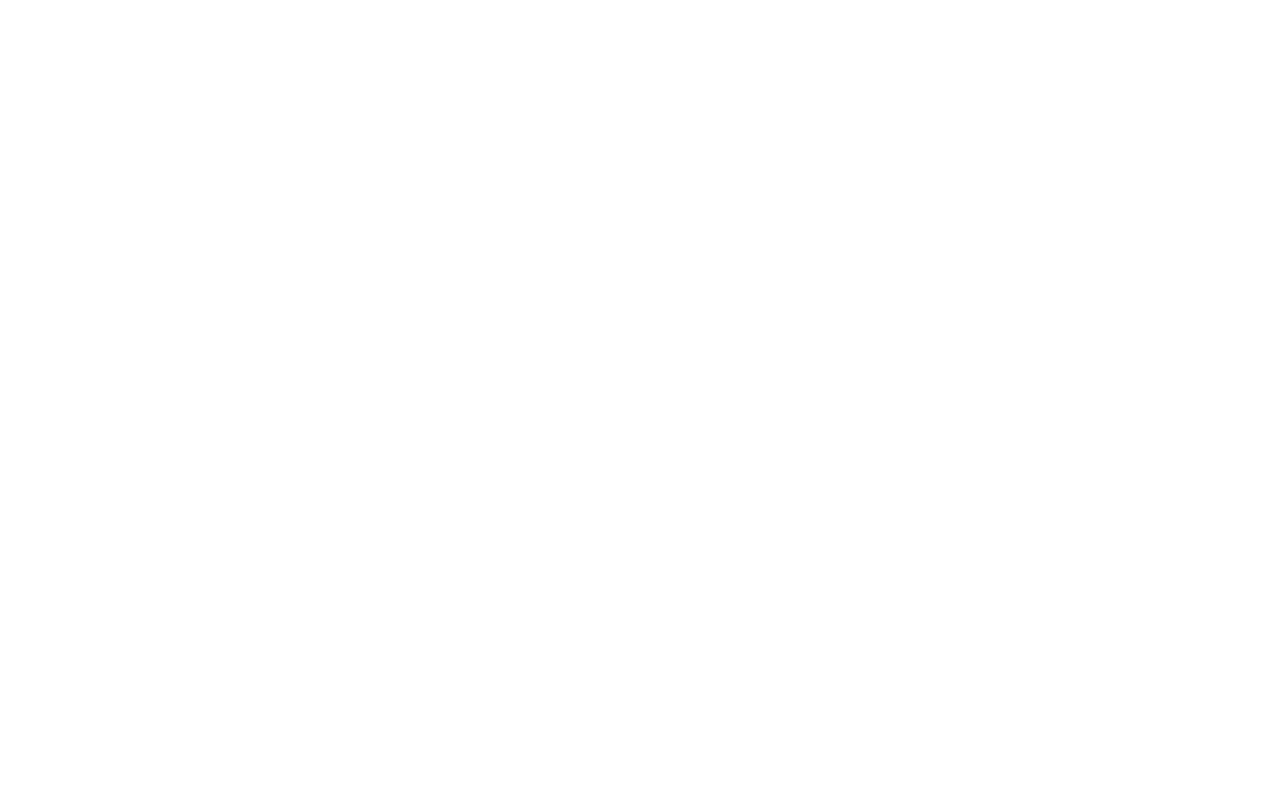
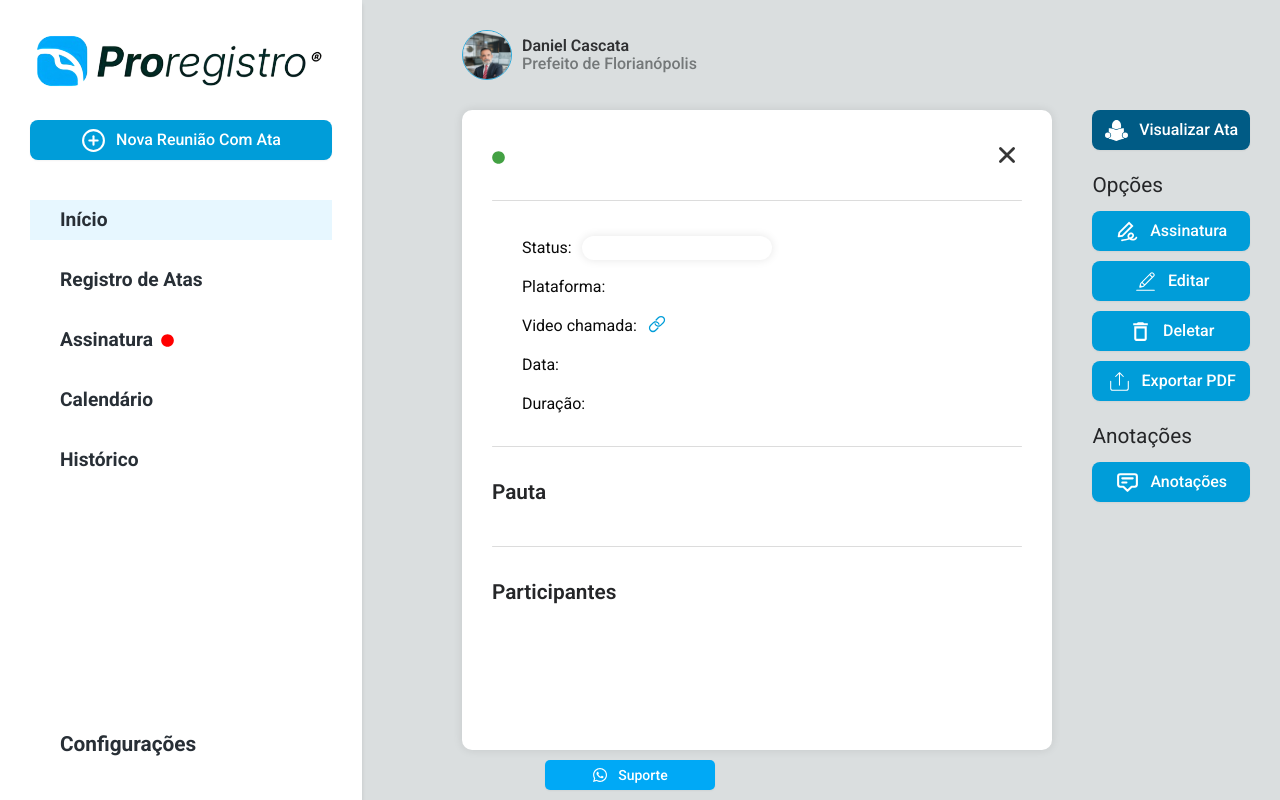
Before and after one commit to warlleism/front-end-challenge-react-typescript, a React (Vite) app: page /listOneAtaRegister in a window 1280 px wide. Built offline with nearby package versions, Linux system fonts and the light colour scheme.

Commit message:
fix: correções na configuração de vite para deploy

```diff
--- a/src/layout/Layout.tsx
+++ b/src/layout/Layout.tsx
@@ -26,10 +26,10 @@
             </div>
             <ul className="menu-ul-list">
                 <li className="menu-item" style={{ background: routerSelect === "home" ? "#E7F7FF" : "transparent" }}><a href="/" onClick={() => handleRouterSelect("home")}>Início</a></li>
-                <li className="menu-item" style={{ background: routerSelect === "about" ? "#E7F7FF" : "transparent" }}><a href="/challenger/atasRegister" onClick={() => handleRouterSelect("about")}>Registro de Atas</a></li>
-                <li className="menu-item" style={{ background: routerSelect === "signature" ? "#E7F7FF" : "transparent" }}><a href="/challenger/atasRegister" onClick={() => handleRouterSelect("signature")}>Assinatura<FaCircle color="red" size={13} className="ml-2 pointer-events-none animate-pulse" /></a></li>
-                <li className="menu-item" style={{ background: routerSelect === "calendar" ? "#E7F7FF" : "transparent" }}><a href="/challenger/atasRegister" onClick={() => handleRouterSelect("calendar")}>Calendário</a></li>
-                <li className="menu-item" style={{ background: routerSelect === "history" ? "#E7F7FF" : "transparent" }}><a href="/challenger/atasRegister" onClick={() => handleRouterSelect("history")}>Histórico</a></li>
+                <li className="menu-item" style={{ background: routerSelect === "about" ? "#E7F7FF" : "transparent" }}><a href="/atasRegister" onClick={() => handleRouterSelect("about")}>Registro de Atas</a></li>
+                <li className="menu-item" style={{ background: routerSelect === "signature" ? "#E7F7FF" : "transparent" }}><a href="/atasRegister" onClick={() => handleRouterSelect("signature")}>Assinatura<FaCircle color="red" size={13} className="ml-2 pointer-events-none animate-pulse" /></a></li>
+                <li className="menu-item" style={{ background: routerSelect === "calendar" ? "#E7F7FF" : "transparent" }}><a href="/atasRegister" onClick={() => handleRouterSelect("calendar")}>Calendário</a></li>
+                <li className="menu-item" style={{ background: routerSelect === "history" ? "#E7F7FF" : "transparent" }}><a href="/atasRegister" onClick={() => handleRouterSelect("history")}>Histórico</a></li>
             </ul>
             <div className="settings"><a href="/">Configurações</a></div>
         </div>
--- a/src/navigation/navigation.tsx
+++ b/src/navigation/navigation.tsx
@@ -10,7 +10,7 @@
 
 const NavigationConfig = () => {
     return (
-        <BrowserRouter basename="/challenger">
+        <BrowserRouter>
             <div className="router-container">
                 <div className="sidebar-mobile-toggler">
                     <CiMenuFries size={40} />
--- a/vite.config.ts
+++ b/vite.config.ts
@@ -5,7 +5,6 @@
 
 export default defineConfig({
   plugins: [react(), tailwindcss()],
-  base: "/challenger",
   resolve: {
     alias: {
       "@": path.resolve(__dirname, "./src"),
```
